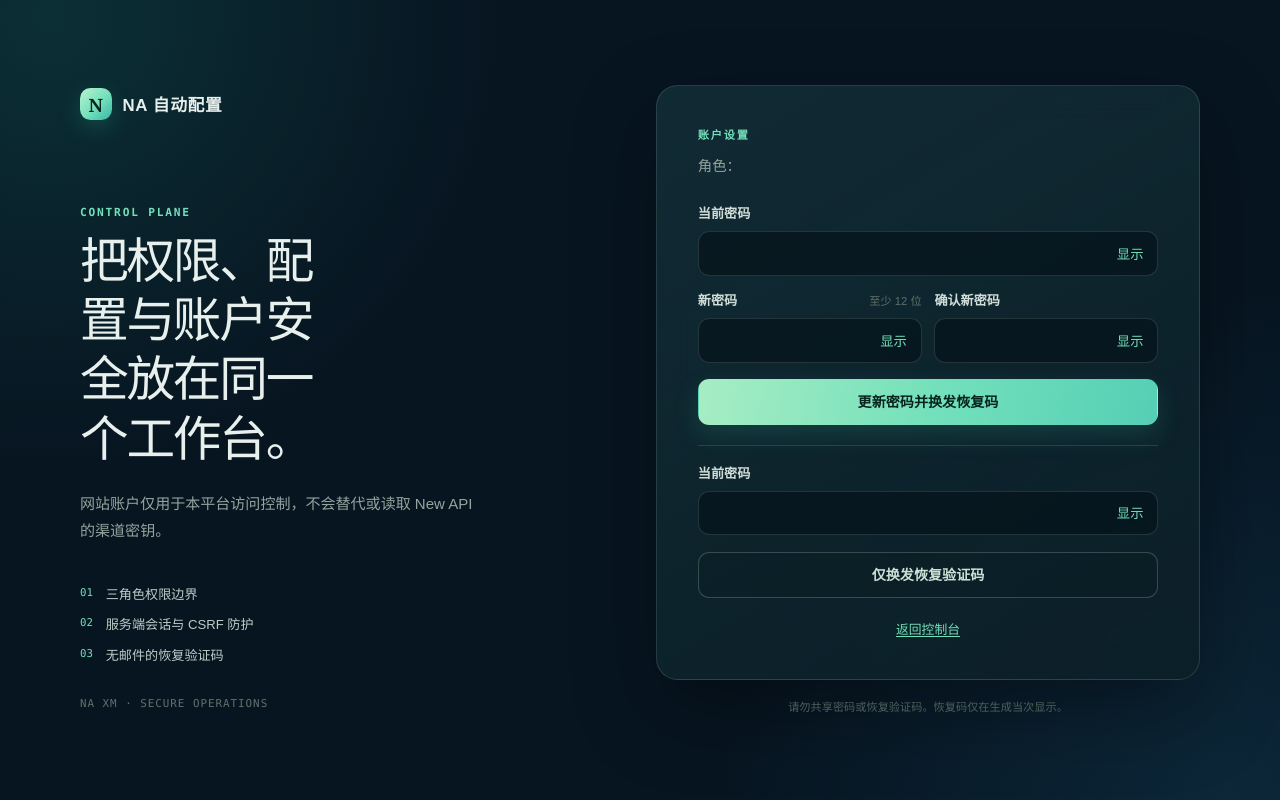
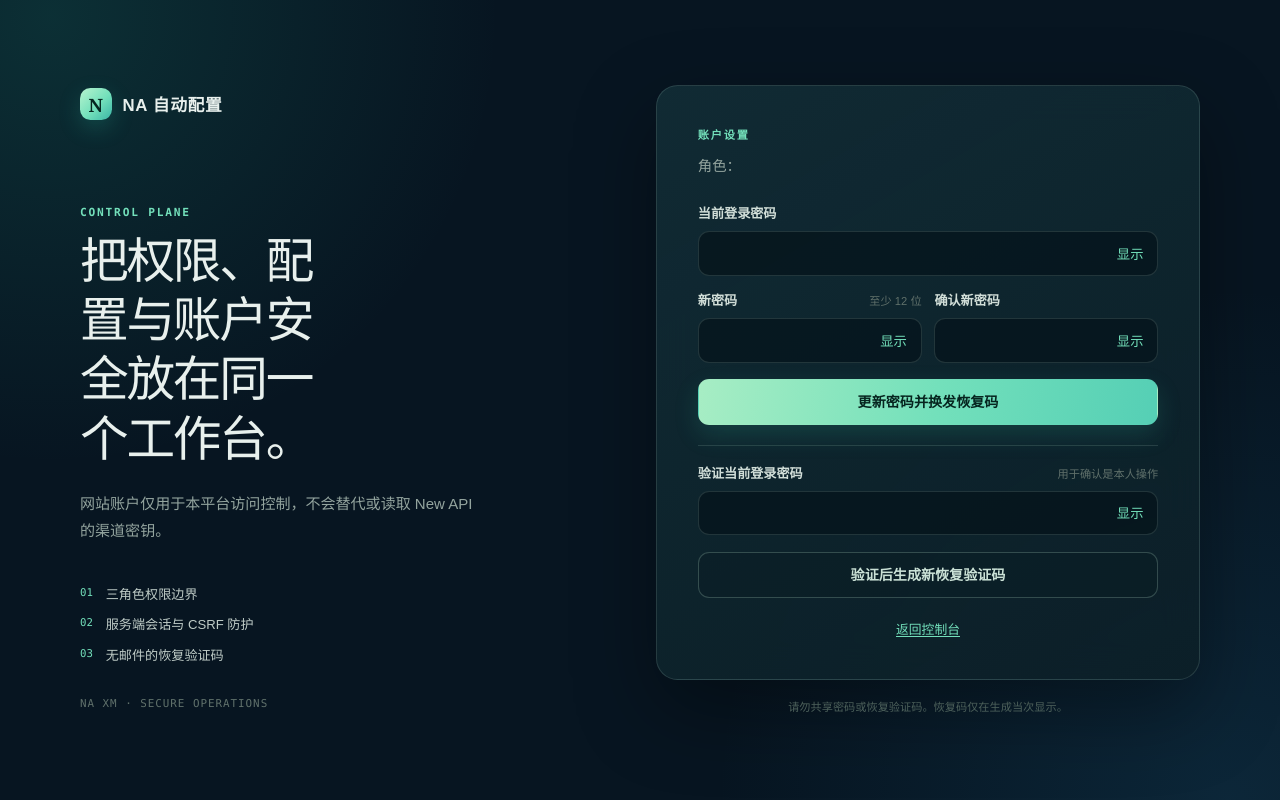
Before and after one commit to xm666xm666/NA_xm, a Flask app: template templates/account.html in a window 1280 px wide. Run offline with Flask 3, Linux system fonts and the light colour scheme; the template is opened without the code that fills it, so the values that code supplies are empty; parts of the project's set-up code (start-up, migrations or seed data) failed here and were passed over.

Commit message:
fix: clarify recovery code rotation verification

```diff
--- a/templates/account.html
+++ b/templates/account.html
@@ -10,7 +10,7 @@
   {% if recovery_code %}{% include "_recovery_code.html" %}{% endif %}
   <form method="post" class="auth-form">
     <input type="hidden" name="csrf_token" value="{{ csrf_token }}">
-    <label><span>当前密码</span><span class="auth-input-action"><input type="password" name="current_password" autocomplete="current-password" required><button class="password-toggle" type="button" data-password-toggle aria-label="显示密码">显示</button></span></label>
+    <label><span>当前登录密码</span><span class="auth-input-action"><input type="password" name="current_password" autocomplete="current-password" required><button class="password-toggle" type="button" data-password-toggle aria-label="显示密码">显示</button></span></label>
     <div class="auth-two-fields">
       <label><span>新密码 <small>至少 12 位</small></span><span class="auth-input-action"><input type="password" name="new_password" minlength="12" autocomplete="new-password" required><button class="password-toggle" type="button" data-password-toggle aria-label="显示密码">显示</button></span></label>
       <label><span>确认新密码</span><span class="auth-input-action"><input type="password" name="new_password_confirm" minlength="12" autocomplete="new-password" required><button class="password-toggle" type="button" data-password-toggle aria-label="显示密码">显示</button></span></label>
@@ -19,8 +19,8 @@
   </form>
   <form method="post" class="auth-form auth-recovery-rotate">
     <input type="hidden" name="csrf_token" value="{{ csrf_token }}"><input type="hidden" name="action" value="rotate_recovery_code">
-    <label><span>当前密码</span><span class="auth-input-action"><input type="password" name="current_password" autocomplete="current-password" required><button class="password-toggle" type="button" data-password-toggle aria-label="显示密码">显示</button></span></label>
-    <button class="auth-secondary" type="submit">仅换发恢复验证码</button>
+    <label><span>验证当前登录密码 <small>用于确认是本人操作</small></span><span class="auth-input-action"><input type="password" name="current_password" autocomplete="current-password" required><button class="password-toggle" type="button" data-password-toggle aria-label="显示密码">显示</button></span></label>
+    <button class="auth-secondary" type="submit">验证后生成新恢复验证码</button>
   </form>
   <div class="auth-links auth-links-center"><a href="/">返回控制台</a></div>
 {% endblock %}
```
Also changed, not shown: README.md.
